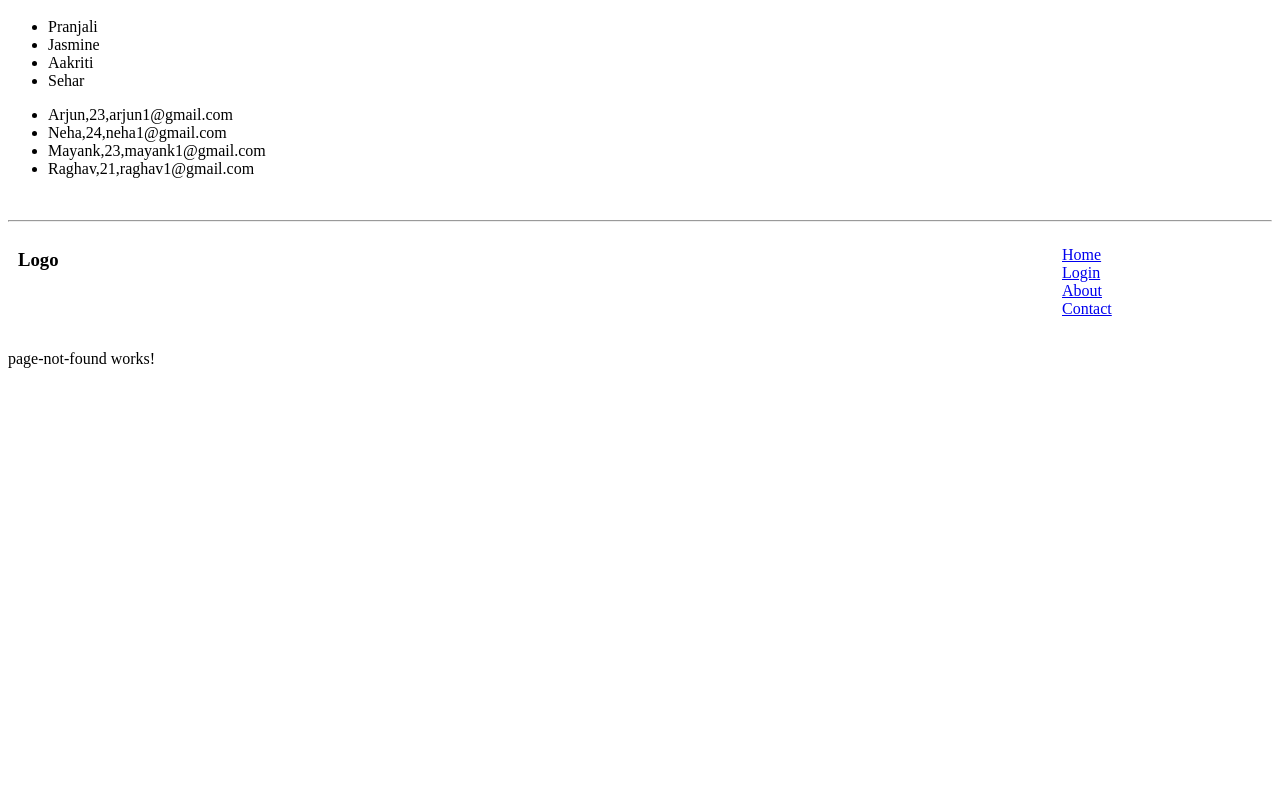
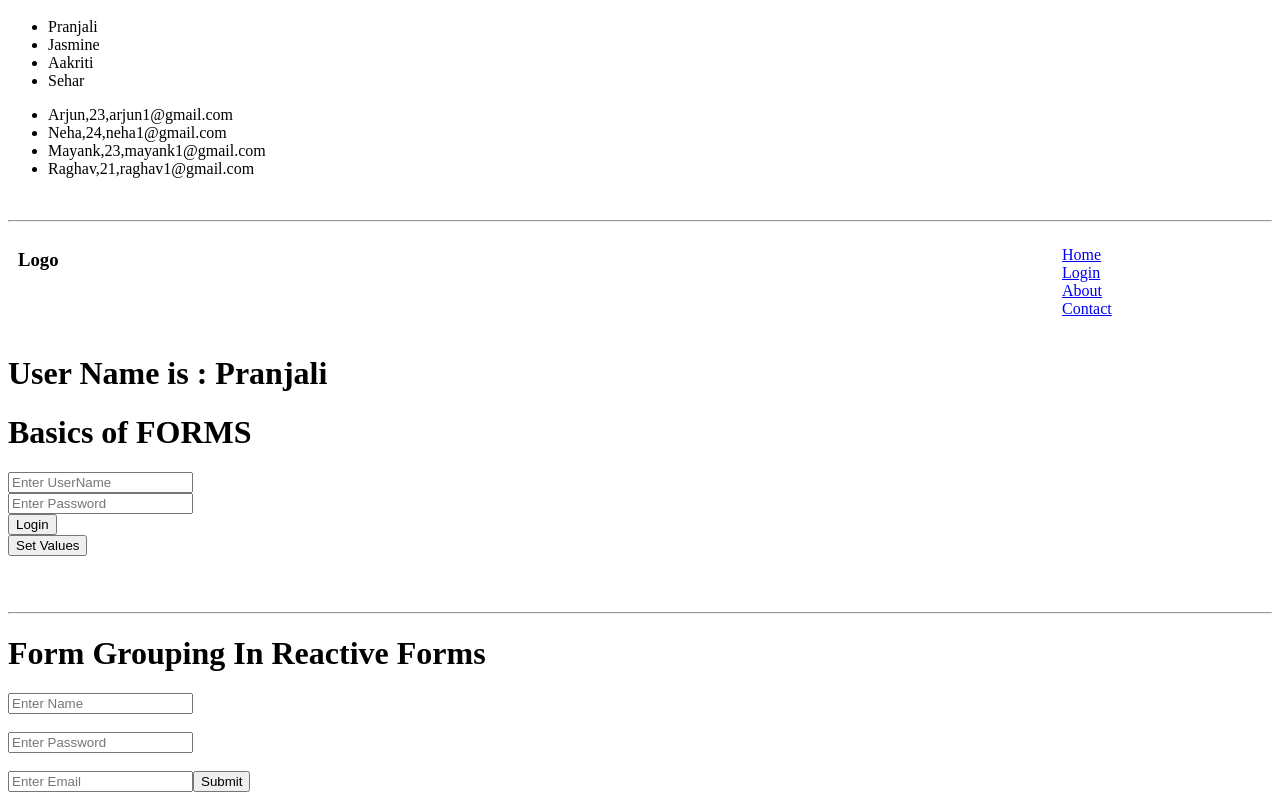
Before and after one commit to SharmaPranjali25/Basic_AngularMiniTasks, an Angular app: page /user/1/Pranjali in a window 1280 px wide. Shown: the part 1861-2661 px from the top of the page. Before the commit the page ends 2245 px from the top, so only its background shows below. Built offline with nearby package versions, Linux system fonts and the light colour scheme.

Commit message:
reactive forma

```diff
--- a/src/app/app.html
+++ b/src/app/app.html
@@ -144,3 +144,31 @@
 <router-outlet>
 
 </router-outlet>
+
+<h1>Basics of FORMS</h1>
+<form action="" method="post">
+    <input type="text" name="username" placeholder="Enter UserName" [formControl]="nameform">
+    <br>
+    <input type="text" placeholder="Enter Password" [formControl]="passwordform">
+    <br>
+    <button type="button"(click)="displayValue()">Login</button>
+    <br>
+     <button type="button"(click)="setValue()">Set Values</button>
+    <h3>{{nameform.value}}</h3>
+    <br>
+    <h3> {{passwordform.value}}</h3>
+
+</form>
+<hr>
+<h1> Form Grouping In Reactive Forms</h1>
+<form [formGroup]="profileForm" (ngSubmit)="onSubmit()">
+    <input type="text" placeholder="Enter Name" formControlName="name">
+    <br> <br>
+    <input type="text" placeholder="Enter Password" formControlName="password">
+    <br> <br>
+    <input type="text" placeholder="Enter Email" formControlName="email">
+      <button type="submit">Submit</button>
+
+
+
+</form>
--- a/src/app/app.routes.ts
+++ b/src/app/app.routes.ts
@@ -5,6 +5,7 @@ import { Login } from './login/login';
 import { Home } from './home/home';
 import { PageNotFound } from './page-not-found/page-not-found';
 import { Newprofile } from './newprofile/newprofile';
+import { User } from './user/user';
 
 
 export const routes: Routes = [
@@ -13,6 +14,7 @@ export const routes: Routes = [
     {path:'login', component:Login},
     {path:'',component:Home},
     {path:'newprofile', component:Newprofile},
+    {path:'user/:id/:name', component:User},
     {path:'**',component:PageNotFound},
 
 ];
--- a/src/app/app.ts
+++ b/src/app/app.ts
@@ -1,15 +1,16 @@
 import { Component, signal } from '@angular/core';
 import { Login } from './login/login';
 import { Profile } from './profile/profile';
-import { FormsModule } from '@angular/forms';
-import {NgFor, NgIf} from '@angular/common';
+import { FormsModule, ReactiveFormsModule, FormControl, FormGroup } from '@angular/forms';
+import { NgFor, NgIf } from '@angular/common';
 import { RouterLink, RouterOutlet } from '@angular/router';
 import { Header } from "./header/header";
+import { email } from '@angular/forms/signals';
 
 
 @Component({
   selector: 'app-root',
-  imports: [Login, Profile, FormsModule, NgIf, NgFor, RouterLink, RouterOutlet, Header],
+  imports: [Login, Profile, FormsModule, NgIf, NgFor, RouterLink, RouterOutlet, Header, ReactiveFormsModule],
   templateUrl: './app.html',
   styleUrl: './app.css'
 })
@@ -86,35 +87,63 @@ export class App {
   }
 
   // DIRECTIVES IN ANGULAR
-  show= false;
+  show = false;
   // show = true;
 
   // *ngFor
-  Students=["Pranjali", "Jasmine","Aakriti","Sehar"];
-  studentsData=[{
-    name:'Arjun',
-    age:'23',
-    email:'arjun1@gmail.com'
+  Students = ["Pranjali", "Jasmine", "Aakriti", "Sehar"];
+  studentsData = [{
+    name: 'Arjun',
+    age: '23',
+    email: 'arjun1@gmail.com'
 
   },
   {
-    name:'Neha',
-    age:'24',
-    email:'neha1@gmail.com'
+    name: 'Neha',
+    age: '24',
+    email: 'neha1@gmail.com'
 
   },
   {
-    name:'Mayank',
-    age:'23',
-    email:'mayank1@gmail.com'
+    name: 'Mayank',
+    age: '23',
+    email: 'mayank1@gmail.com'
 
   },
   {
-    name:'Raghav',
-    age:'21',
-    email:'raghav1@gmail.com'
+    name: 'Raghav',
+    age: '21',
+    email: 'raghav1@gmail.com'
 
   },
-]
+  ]
+
+  // FORMS
+  nameform = new FormControl();
+  passwordform = new FormControl();
+
+  displayValue() {{
+    console.log(this.nameform.value,this.passwordform.value);
+
+  }
 
 }
+
+setValue(){
+    this.nameform.setValue("Pranjali Sharma");
+    this.passwordform.setValue("123456");
+}
+
+// FORM GROUPING
+profileForm= new FormGroup({
+  name:new FormControl(),
+  password:new FormControl(),
+  email:new FormControl()
+})
+onSubmit(){
+  // console.log("onSubmit called");
+  console.log(this.profileForm.value);
+
+
+}
+}
--- a/src/app/home/home.html
+++ b/src/app/home/home.html
@@ -8,7 +8,7 @@
   <!-- DYNAMIC BINDING -->
    <h1>USER LIST - Dynamic Binding</h1>
    <ul>
-    @for(user of users; track user.id){
-    <li><a routerLink="">{{user.name }}</a></li>
+    @for(user of users;track user.id){
+    <li><a routerLink="user/{{user.id}}/{{user.name}}">{{user.name }}</a></li>
     }
    </ul>
--- a/src/app/user/user.html
+++ b/src/app/user/user.html
@@ -1 +1 @@
-<p>user works!</p>
+<h1>User Name is : {{name }}</h1>
--- a/src/app/user/user.ts
+++ b/src/app/user/user.ts
@@ -1,4 +1,5 @@
 import { Component } from '@angular/core';
+import { ActivatedRoute } from '@angular/router';
 
 @Component({
   selector: 'app-user',
@@ -7,5 +8,12 @@ import { Component } from '@angular/core';
   styleUrl: './user.css',
 })
 export class User {
-
+  name: string|null="";
+ constructor(private route:ActivatedRoute){}
+ ngOnInit(){
+  this.route.params.subscribe((params)=>{
+    console.log(params);
+    this.name=params['name'];
+  })
 }
+}
```
